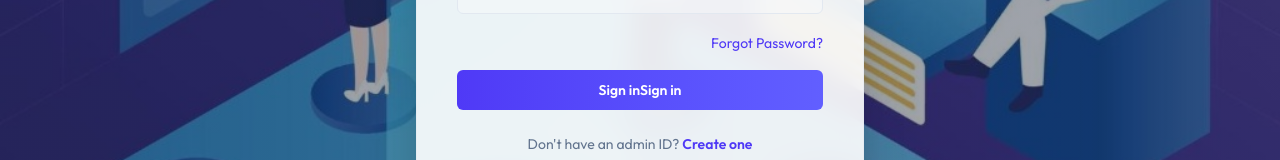
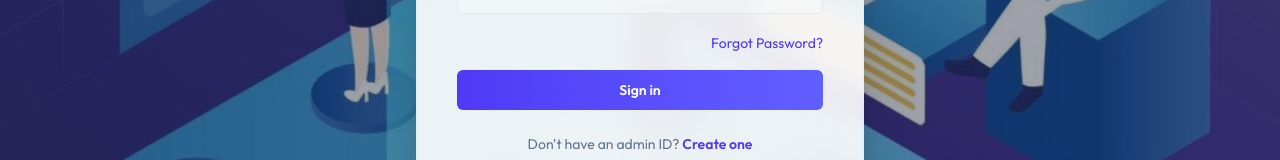
Before and after one commit to Vimalchamoli/FullStack-IMS, a React (Vite) app in the folder FullStack-EMS/client/: page /login/admin in a window 1280 px wide. Shown: the part 493-653 px from the top of the page. Built offline with nearby package versions, Linux system fonts and the light colour scheme; no server answers.

Commit message:
Refactor button rendering in LoginForm component

```diff
--- a/FullStack-EMS/client/src/components/LoginForm.jsx
+++ b/FullStack-EMS/client/src/components/LoginForm.jsx
@@ -388,12 +388,6 @@ else {
       : otpSent
         ? "Verify Login OTP"
         : "Sign in"}
-
-            {isRegistering
-              ? "Create Account"
-              : isForgotPassword
-                ? "Reset Password"
-                : "Sign in"}
 </button>
         </form>
 
```
Lines whose indentation alone changed are shown as unchanged.
